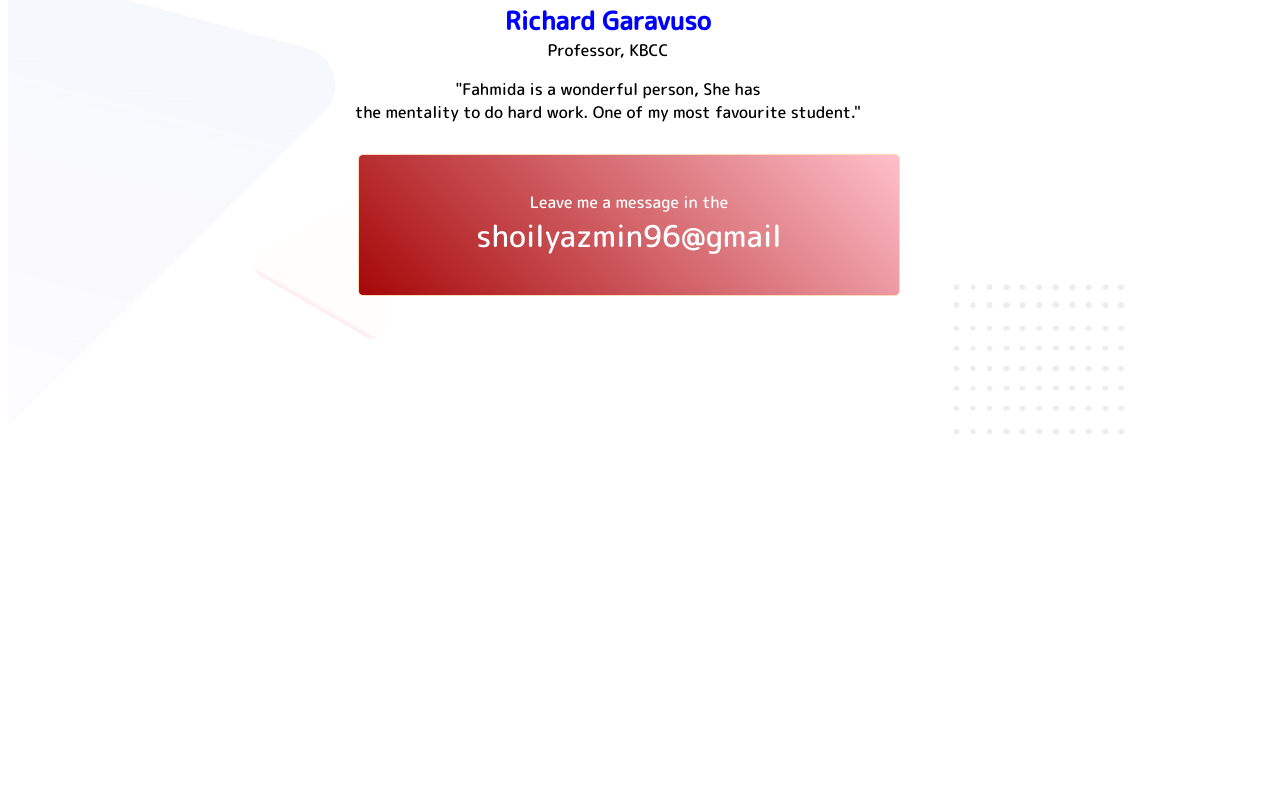
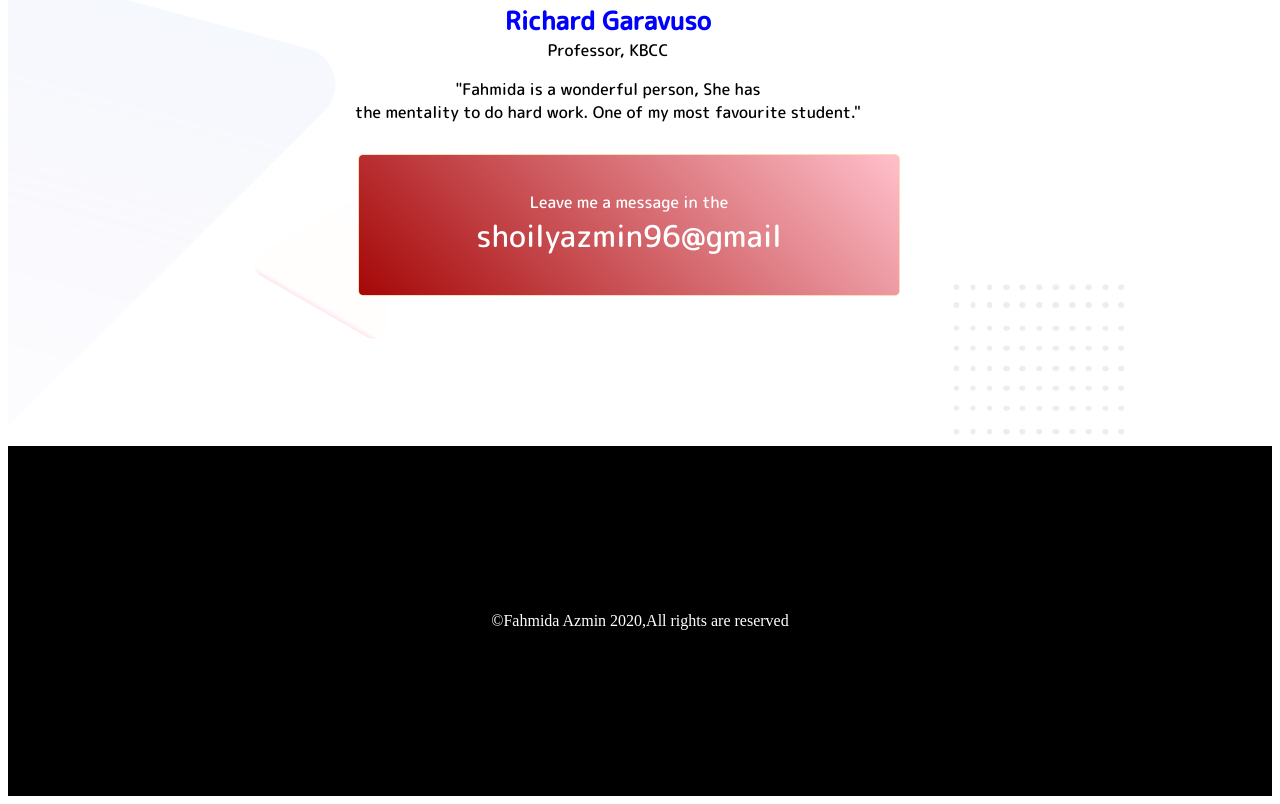
Before and after one commit to FahmidaAz/Personal-website, a plain HTML site: page index.html in a window 1280 px wide. Shown: the part 1502-2306 px from the top of the page. Before the commit the page ends 1956 px from the top, so only its background shows below. Drawn offline with Linux system fonts and the light colour scheme; a web font is replaced by a local one.

Commit message:
website done

```diff
--- a/index.html
+++ b/index.html
@@ -54,5 +54,8 @@
         <p>Leave me a message in the<br><span class="link">shoilyazmin96@gmail</span></p>
         </div>
     </section>
+    <footer>
+        <p>©Fahmida Azmin 2020,All rights are reserved</p>
+    </footer>
 </body>
 </html>
--- a/style.css
+++ b/style.css
@@ -141,3 +141,10 @@ h1{
     font-family:'M PLUS Rounded 1c', sans-serif ;
 
 }
+footer{
+    background-color: black;
+    color: white;
+    text-align: center;
+    padding-top: 150px;
+    height: 200px;
+}
```
